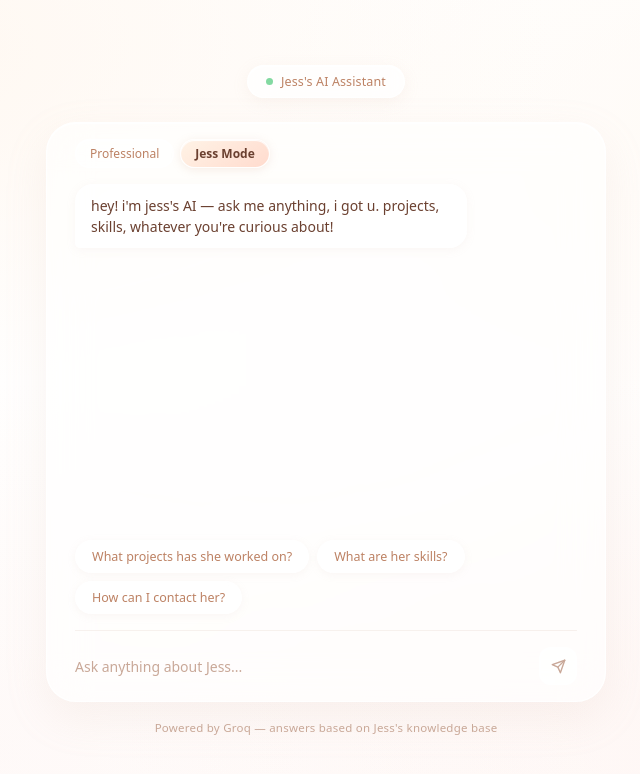
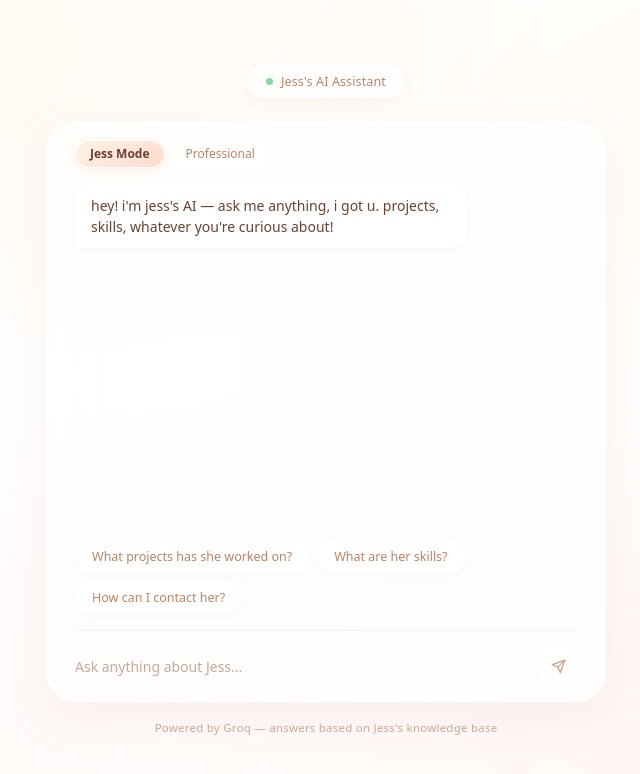
Before and after one commit to jessicatsao123-lgtm/portfolio-ai-assistant, a Next.js app: page / in a window 1280 px wide. Shown: the top 774 px of the page, without its empty margins (314-954 px from the left). Built offline with nearby package versions, Linux system fonts and the light colour scheme.

Commit message:
fix: Jess Mode first in toggle

```diff
--- a/pages/index.js
+++ b/pages/index.js
@@ -222,8 +222,8 @@ export default function Home() {
             gap: 6,
           }}>
             {[
+              { key: 'jess', label: 'Jess Mode' },
               { key: 'formal', label: 'Professional' },
-              { key: 'jess', label: 'Jess Mode' },
             ].map(({ key, label }) => (
               <button
                 key={key}
```
